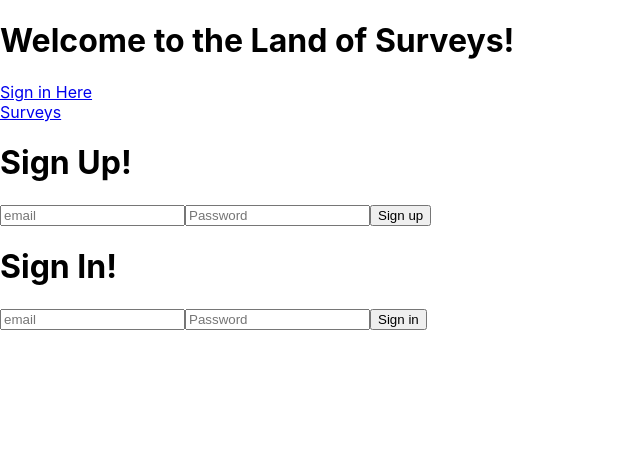
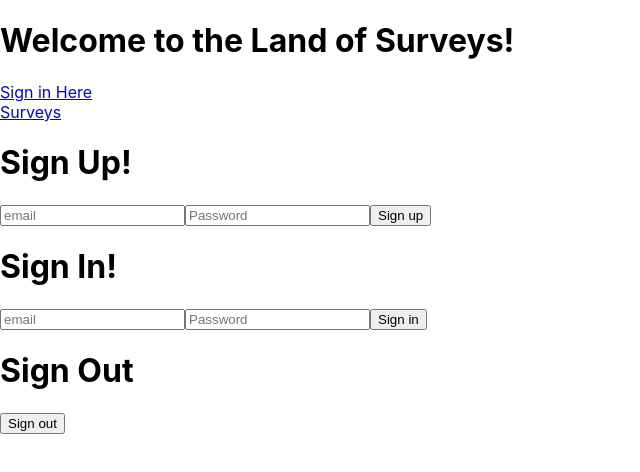
Before and after one commit to GarrettBrown-dev/react-firebase, a React (Create React App) app: page /Signin in a window 1280 px wide. Shown: the top 472 px of the page, without its empty margins (0-640 px from the left). Built offline with nearby package versions, Linux system fonts and the light colour scheme; no server answers; the database is empty; what @react-firebase/auth would draw is missing.

Commit message:
add doSignOut button
Co-authored-by: Patrick Osten <patrickosten040@gmail.com>
Co-authored-by: Garrett Brown <gman9mm@live.com>

```diff
--- a/src/components/Signin.js
+++ b/src/components/Signin.js
@@ -56,6 +56,8 @@ function Signin() {
       placeholder='Password' />
       <button type='submit'>Sign in</button>
       </form>
+      <h1>Sign Out</h1>
+      <button onClick={doSignOut}>Sign out</button>
       </>
     );
   }
```
